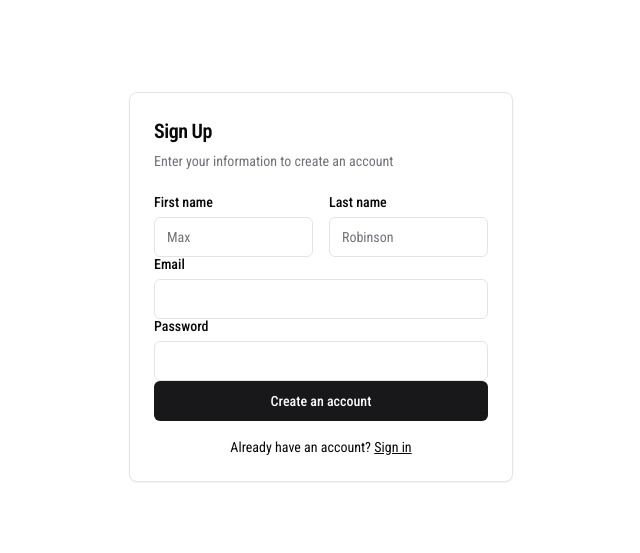
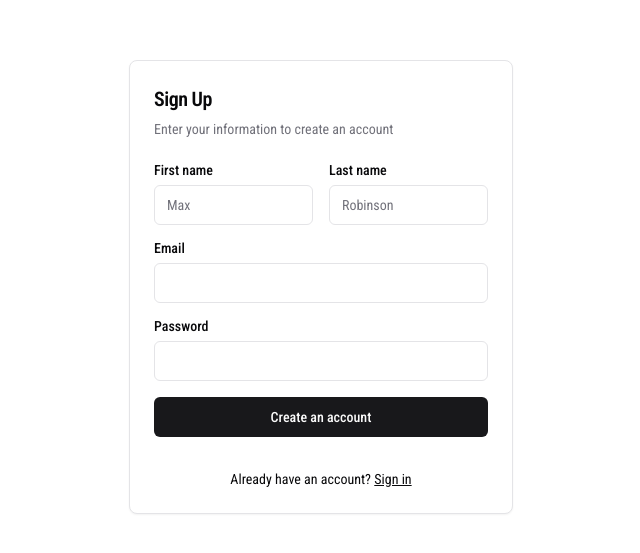
Before and after one commit to kevinsauvage/ecommerce-admin-dashboard, a Next.js app: page /register in a window 1280 px wide. Shown: the part 113-666 px from the top of the page, without its empty margins (319-959 px from the left). Built offline with nearby package versions, Linux system fonts and the light colour scheme; no server answers.

Commit message:
fix spacing

```diff
--- a/src/app/(auth)/register/_components/RegisterForm.tsx
+++ b/src/app/(auth)/register/_components/RegisterForm.tsx
@@ -48,7 +48,7 @@ export default function RegisterForm() {
         </CardDescription>
       </CardHeader>
       <CardContent>
-        <Form action={action}>
+        <Form action={action} className="grid gap-4">
           <div className="grid grid-cols-2 gap-4">
             <div className="grid gap-2">
               <Label htmlFor="first-name">First name</Label>
```
